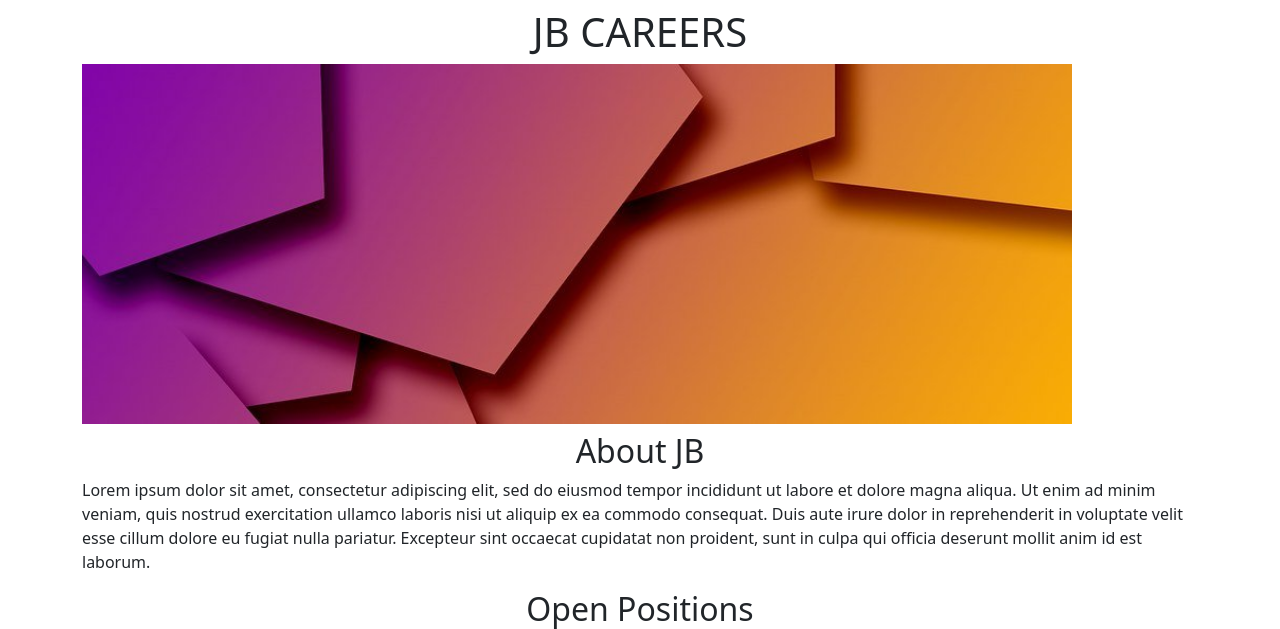
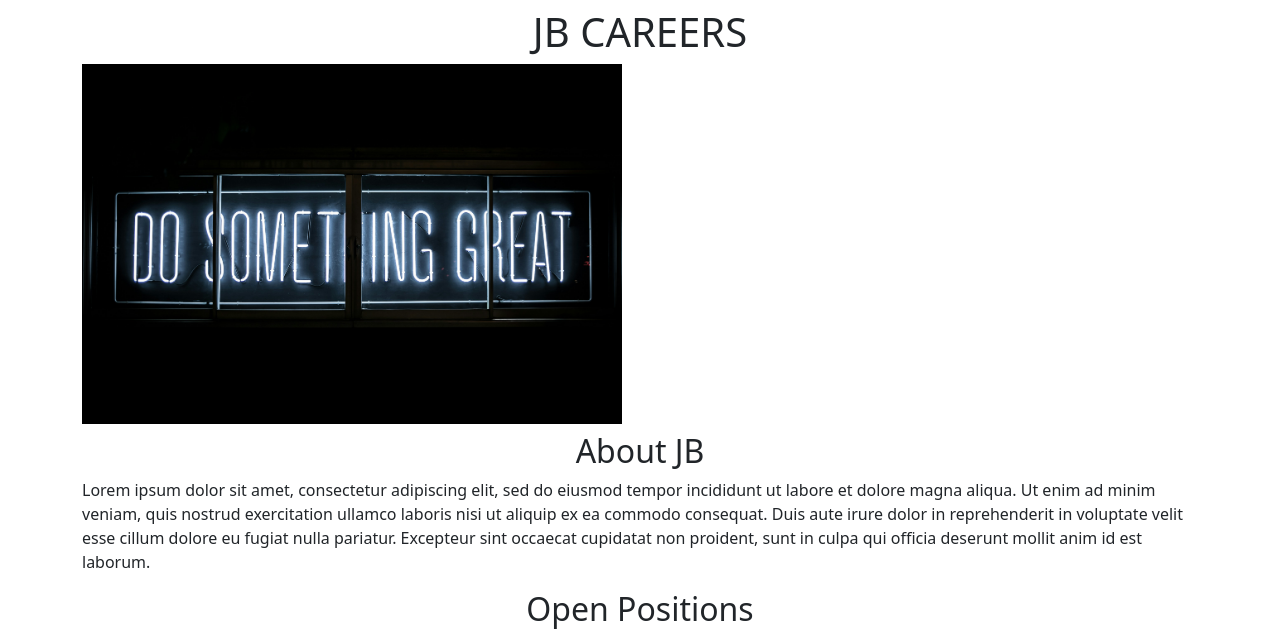
Before and after one commit to jebaraj-j/jb-personal-website, a Flask app: page / in a window 1280 px wide. Shown: the top 629 px of the page. Run offline with Flask 3, Linux system fonts and the light colour scheme.

Commit message:
updation2

```diff
--- a/templates/home.html
+++ b/templates/home.html
@@ -18,7 +18,7 @@
   <body>
     <div class="container">
     <h1 class="text-center mt-2 mb-2" >JB CAREERS</h1>
-    <img id="ban" class="img-fluid" src="https://9f911a88-aa1e-474b-abbd-58c18f85bfe8-00-2x447x4rjjk6t.pike.replit.dev/static/banner.jpg" height="350">
+    <img id="ban" class="img-fluid" src="https://9f911a88-aa1e-474b-abbd-58c18f85bfe8-00-2x447x4rjjk6t.pike.replit.dev/static/ban3.jpg" height="350">
 
       <h2 class="text-center mt-2 mb-2">About JB</h2>
       <p class="Lead">
```
